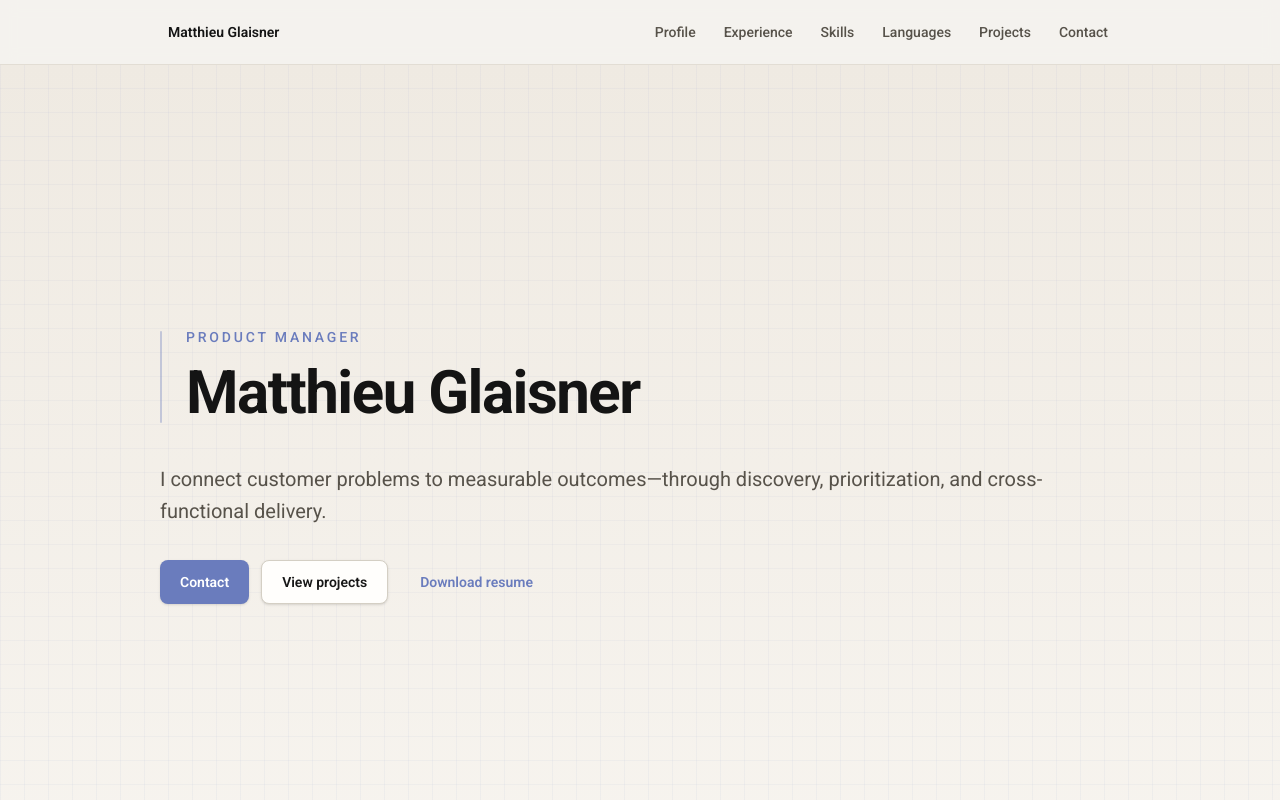
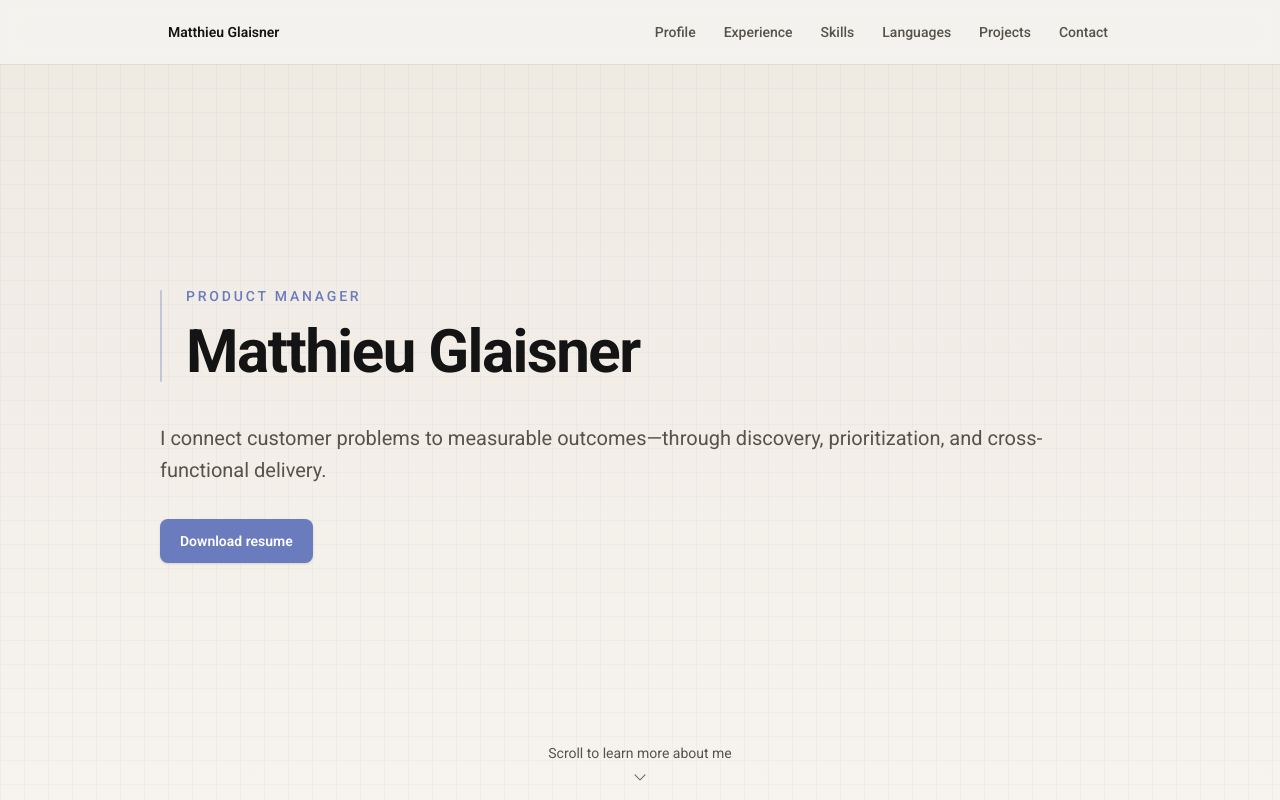
Before and after one commit to MattGlsn/resume, a React (Vite) app: page / in a window 1280 px wide. Shown: the top 800 px of the page. Built offline with nearby package versions, Linux system fonts and the light colour scheme; the HTML template or start-up script is replaced by a standard one.

Commit message:
Hero: resume-only CTA, centered scroll hint with chevron

```diff
--- a/src/components/Hero.tsx
+++ b/src/components/Hero.tsx
@@ -1,16 +1,11 @@
 import { motion, useReducedMotion, type Variants } from "motion/react";
+import { HiChevronDown } from "react-icons/hi2";
 import { heroProfile } from "../content/hero";
 
 const easeMicro = [0.25, 0.46, 0.45, 0.94] as const;
 
 const primaryButtonClasses =
   "inline-flex min-h-11 min-w-[44px] items-center justify-center rounded-lg bg-primary px-5 py-2.5 text-sm font-semibold text-primary-foreground shadow-sm transition-[color,background-color,transform,box-shadow] duration-200 ease-out hover:-translate-y-px hover:bg-primary-hover hover:shadow-md active:translate-y-0 active:scale-[0.985] focus-visible:outline-none focus-visible:ring-2 focus-visible:ring-ring focus-visible:ring-offset-2";
-
-const secondaryButtonClasses =
-  "inline-flex min-h-11 min-w-[44px] items-center justify-center rounded-lg border border-secondary-border bg-secondary px-5 py-2.5 text-sm font-semibold text-secondary-foreground shadow-sm transition-[color,background-color,border-color,transform,box-shadow] duration-200 ease-out hover:-translate-y-px hover:bg-background hover:shadow-md active:translate-y-0 active:scale-[0.985] focus-visible:outline-none focus-visible:ring-2 focus-visible:ring-ring focus-visible:ring-offset-2";
-
-const tertiaryLinkClasses =
-  "inline-flex min-h-11 min-w-[44px] items-center justify-center rounded-lg px-5 py-2.5 text-sm font-semibold text-accent-foreground underline-offset-4 transition-[color,text-decoration-color,transform] duration-200 ease-out hover:-translate-y-px hover:underline active:translate-y-0 active:scale-[0.985] focus-visible:outline-none focus-visible:ring-2 focus-visible:ring-ring focus-visible:ring-offset-2";
 
 function heroVariants(reduceMotion: boolean): {
   column: Variants;
@@ -65,10 +60,10 @@ const Hero = () => {
       className="hero-editorial-surface scroll-mt-20 border-b border-border"
       id="profile"
     >
-      <div className="mx-auto flex min-h-[min(100dvh,56rem)] max-w-5xl flex-col justify-center gap-10 px-4 py-16 sm:px-6 sm:py-20 lg:px-8">
+      <div className="mx-auto flex min-h-[min(100dvh,56rem)] max-w-5xl flex-col gap-10 px-4 py-16 sm:px-6 sm:py-20 lg:px-8">
         <motion.div
           animate="show"
-          className="flex w-full flex-col items-start gap-10"
+          className="flex w-full flex-1 flex-col items-start justify-center gap-10"
           initial="hidden"
           variants={v.grid}
         >
@@ -110,17 +105,38 @@ const Hero = () => {
               className="flex flex-col gap-3 sm:flex-row sm:flex-wrap sm:items-center"
               variants={v.ctaList}
             >
-              <motion.a className={primaryButtonClasses} href="#contact" variants={v.ctaItem}>
-                Contact
-              </motion.a>
-              <motion.a className={secondaryButtonClasses} href="#projects" variants={v.ctaItem}>
-                View projects
-              </motion.a>
-              <motion.a className={tertiaryLinkClasses} href="/resume.pdf" download variants={v.ctaItem}>
+              <motion.a
+                className={primaryButtonClasses}
+                download
+                href="/resume.pdf"
+                variants={v.ctaItem}
+              >
                 Download resume
               </motion.a>
             </motion.nav>
           </motion.div>
+        </motion.div>
+        <motion.div
+          animate="show"
+          className="flex w-full flex-col items-center gap-1.5"
+          initial="hidden"
+          variants={v.column}
+        >
+          <p className="text-center text-sm text-muted-foreground">
+            Scroll to learn more about me
+          </p>
+          <motion.span
+            animate={reduceMotion ? { y: 0 } : { y: [0, 5, 0] }}
+            aria-hidden
+            className="text-muted-foreground"
+            transition={
+              reduceMotion
+                ? { duration: 0 }
+                : { duration: 1.6, repeat: Infinity, ease: [0.45, 0, 0.55, 1] as const }
+            }
+          >
+            <HiChevronDown className="size-4 opacity-90" />
+          </motion.span>
         </motion.div>
       </div>
     </header>
```
Also changed, not shown: 1 other file (tests, documents, lock files or other folders).
